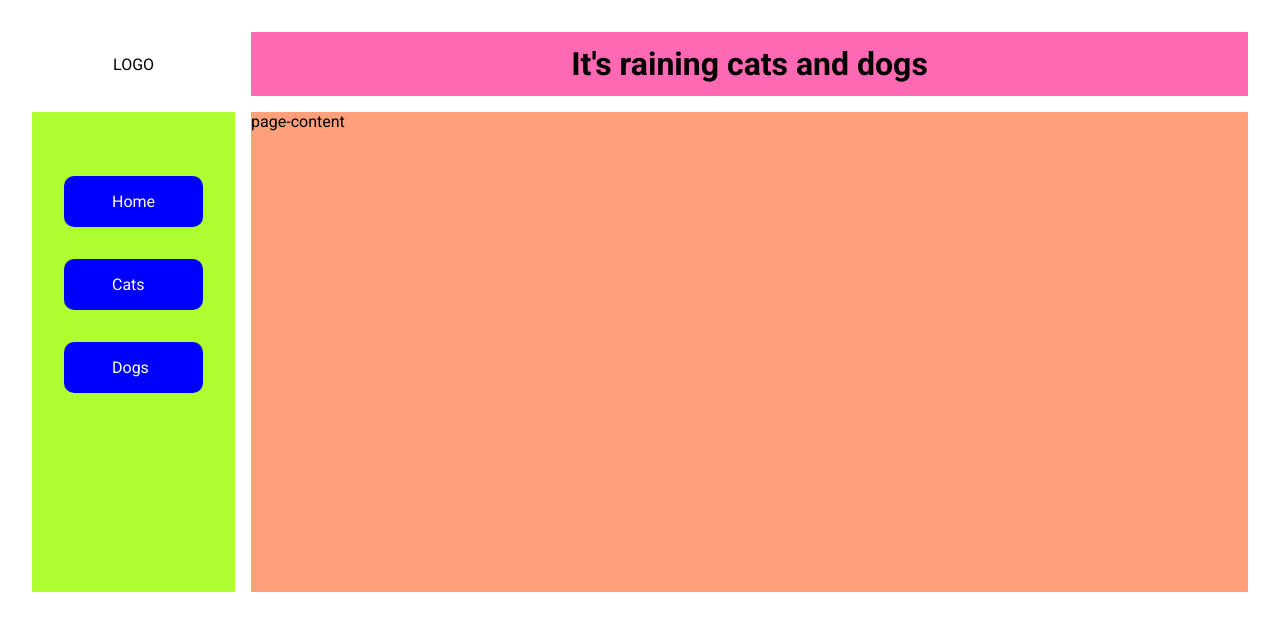
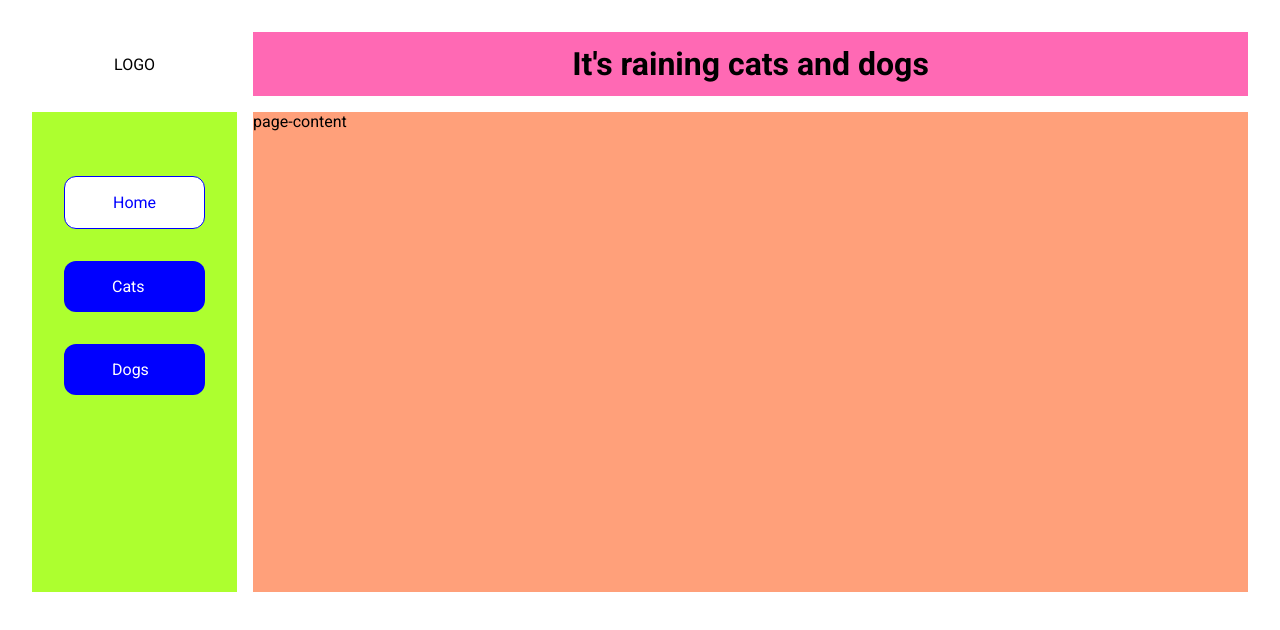
Before and after one commit to CarlUdo/simple-html-css-page, a plain HTML site: page index.html in a window 1280 px wide. In both pictures the pointer is over the item "Home". Drawn offline with Linux system fonts and the light colour scheme.

Commit message:
Add pointer and style li element

```diff
--- a/styles.css
+++ b/styles.css
@@ -6,6 +6,7 @@
 
 body {
   font-family: "Roboto", sans-serif;
+  cursor: pointer;
 }
 
 .empty {
@@ -50,9 +51,14 @@ body {
   color: white;
   padding: 1rem 3rem;
   background-color: blue;
-  border-radius: 10px;
+  border-radius: 12px;
   margin: 2rem;
+}
 
+.left-nav_list > li:hover {
+  color: blue;
+  background-color: white;
+  border: 1px solid;
 }
 
 .page-content {
```
